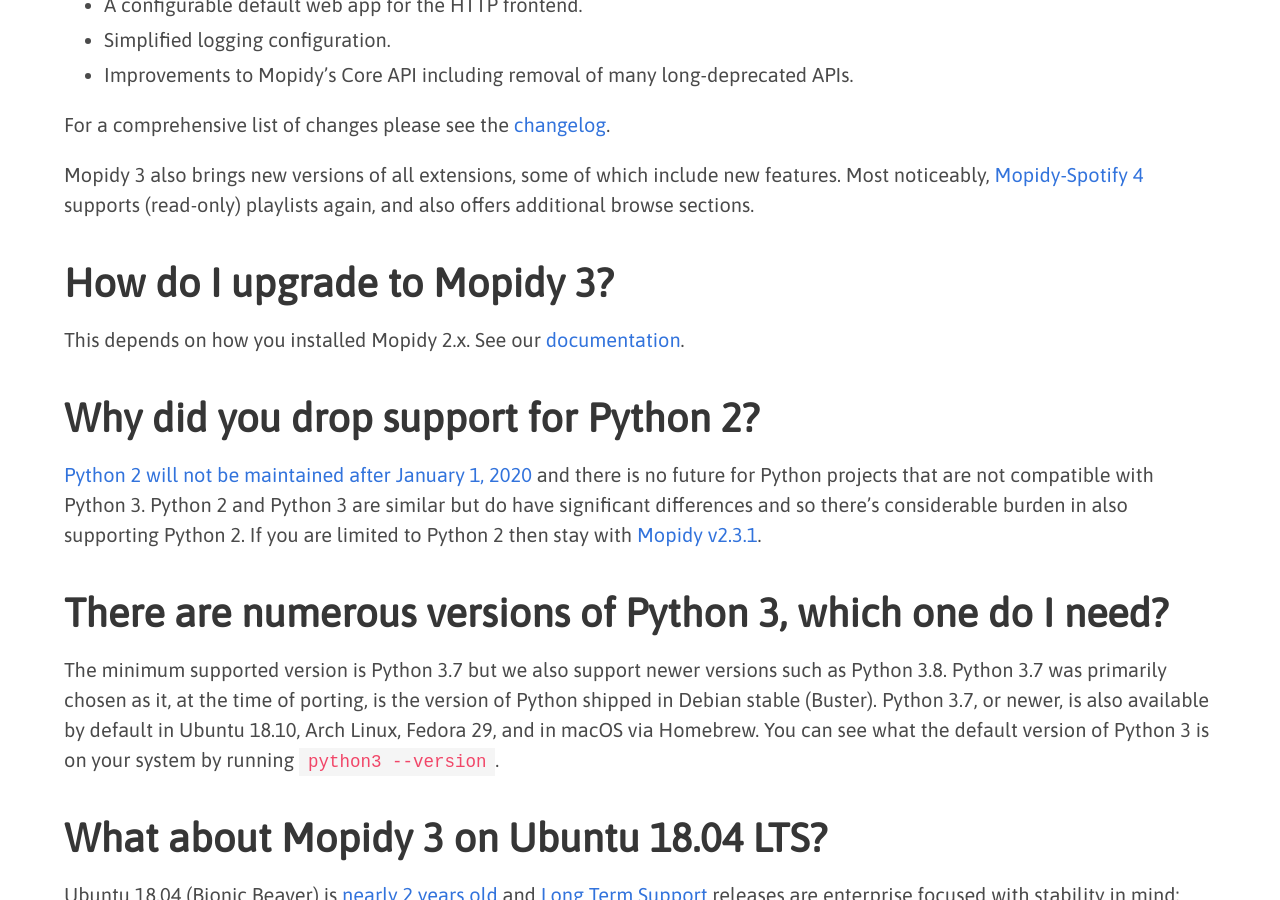
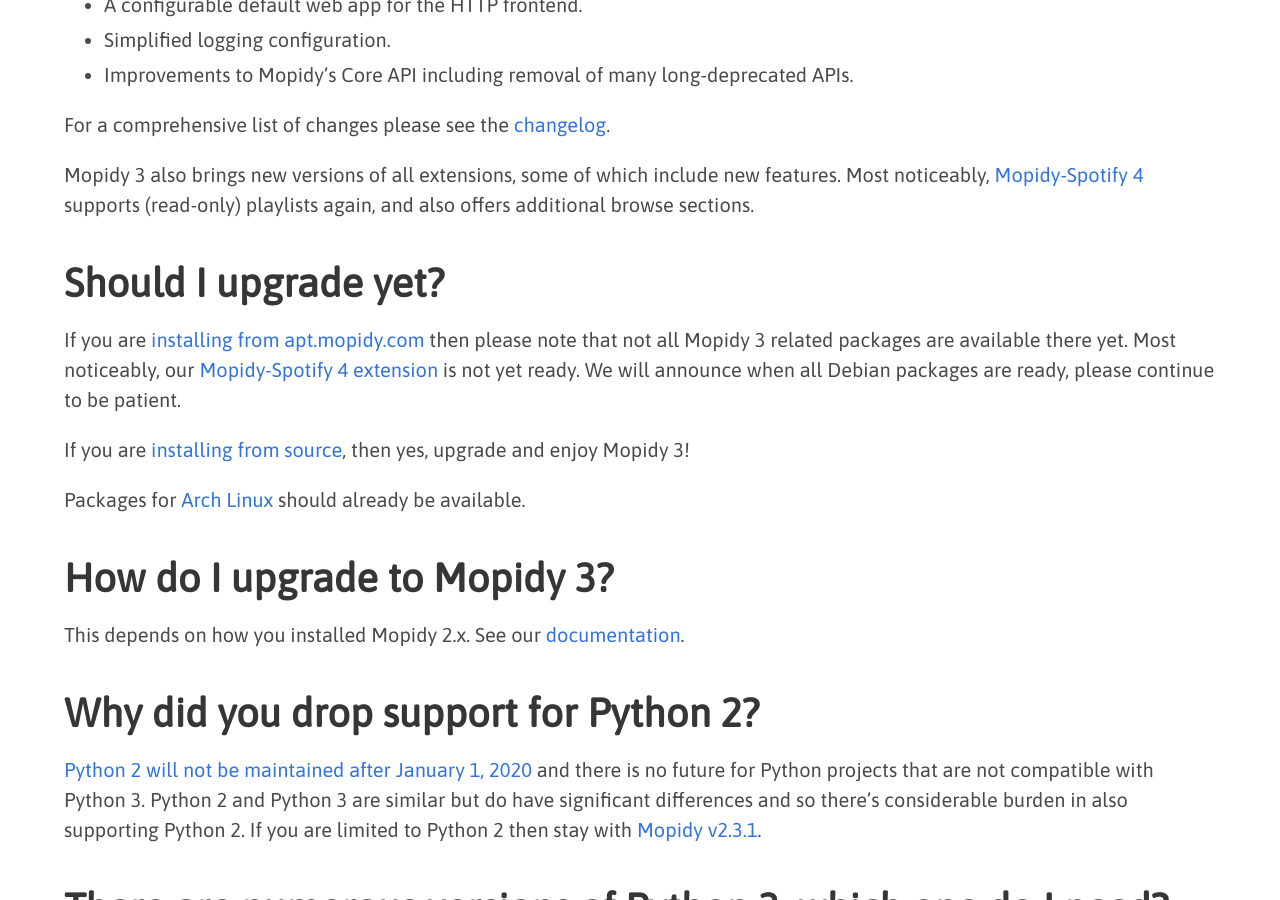
Before and after one commit to mopidy/website, a Jekyll site: the page built from _posts/2019-12-27-mopidy-3-faq.md, in a window 1280 px wide and 900 px high, scrolled down 582 px. Built offline with Jekyll 4.4.1, drawn with Linux system fonts in a browser that asks for light colours.

Commit message:
faq: added "Should I upgrade yet?"

```diff
--- a/_posts/2019-12-27-mopidy-3-faq.md
+++ b/_posts/2019-12-27-mopidy-3-faq.md
@@ -35,6 +35,24 @@
 features. Most noticeably,
 [Mopidy-Spotify 4](https://github.com/mopidy/mopidy-spotify/blob/master/CHANGELOG.rst#v400-2019-12-22)
 supports (read-only) playlists again, and also offers additional browse sections.
+
+# Should I upgrade yet?
+
+If you are [installing from
+apt.mopidy.com](https://docs.mopidy.com/en/latest/installation/debian/#install-from-apt-mopidy-com)
+then please note that not all Mopidy 3 related packages are available there
+yet. Most noticeably, our
+[Mopidy-Spotify 4 extension](https://mopidy.com/ext/spotify/) is not yet ready.
+We will announce when all Debian packages are ready, please continue to be
+patient.
+
+If you are [installing from
+source](https://docs.mopidy.com/en/latest/installation/pypi/), then yes,
+upgrade and enjoy Mopidy 3!
+
+Packages for
+[Arch Linux](https://docs.mopidy.com/en/latest/installation/arch/#arch-install)
+should already be available.
 
 # How do I upgrade to Mopidy 3?
 
```
Also changed, not shown: Gemfile.lock.
